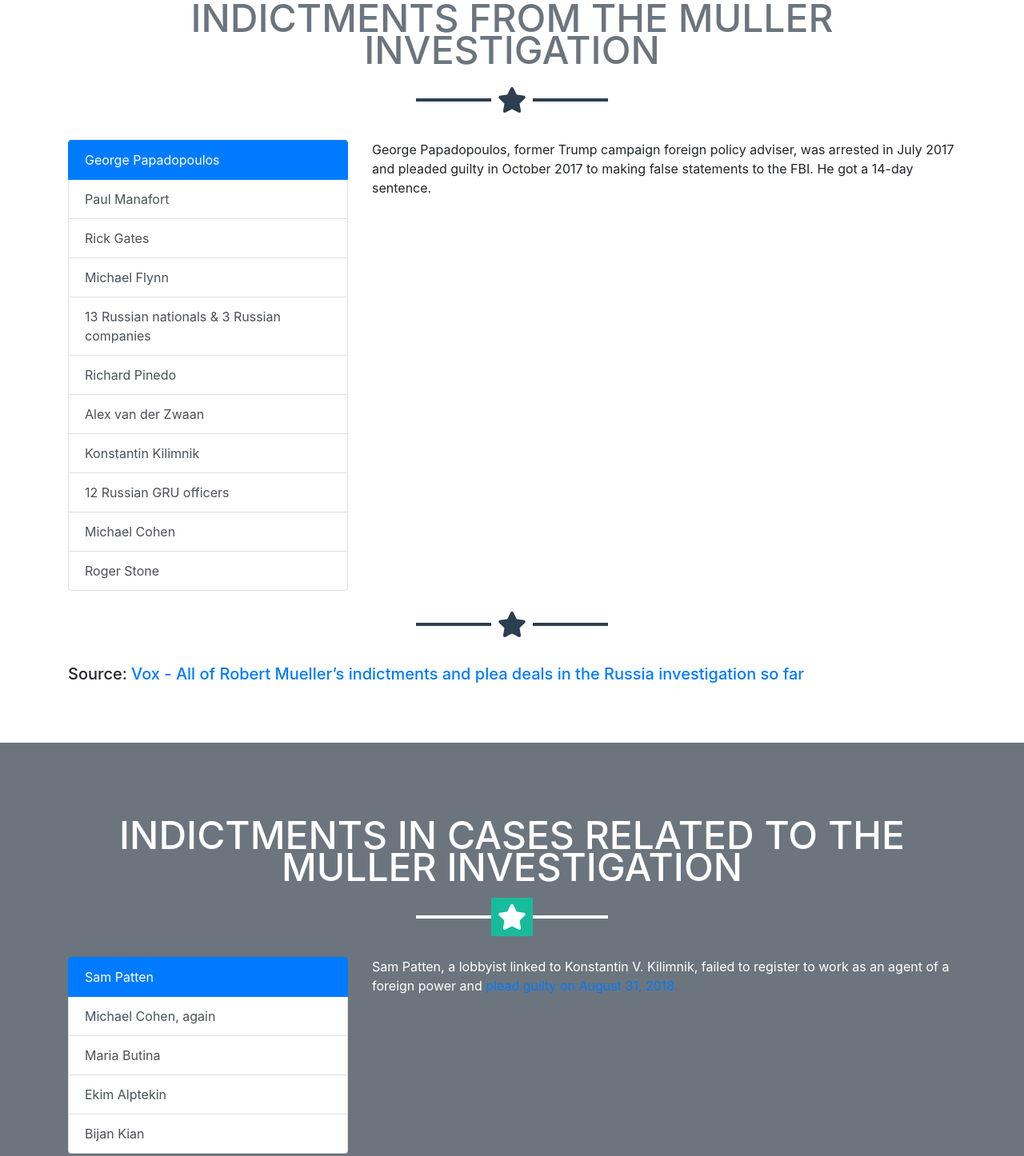
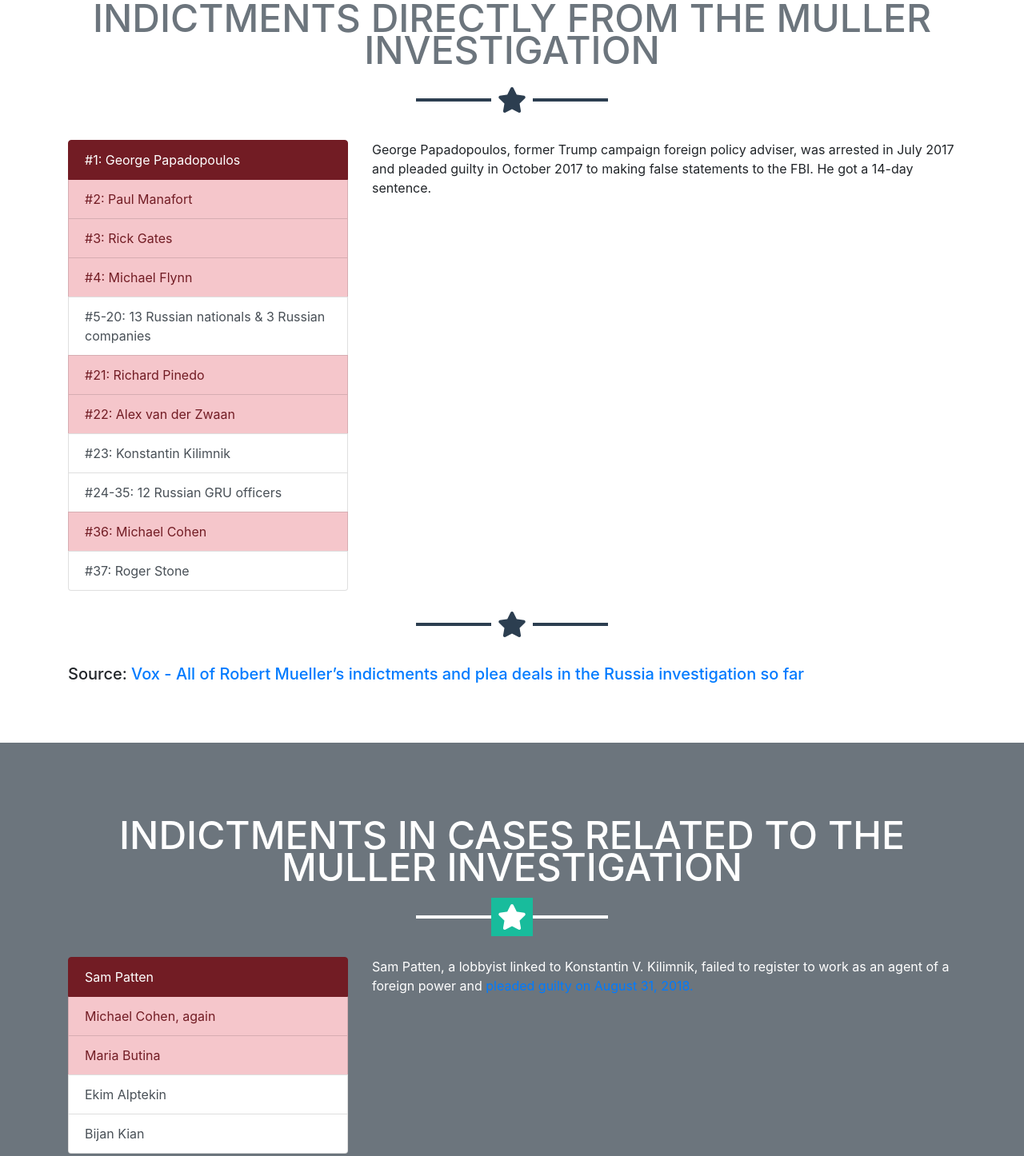
Before and after one commit to atlc/witch-hunt-tally, a website with bundled scripts: page index.html in a window 1280 px wide. Shown: the part 941-2387 px from the top of the page at 80% size. Built offline with nearby package versions, Linux system fonts and the light colour scheme.

Commit message:
Changed pleaded/convicted/sentenced parties to be highlighted in red

```diff
--- a/index.html
+++ b/index.html
@@ -62,22 +62,22 @@
     <!-- Indictments Section -->
     <section class="portfolio" id="indictments">
       <div class="container">
-        <h2 class="text-center text-uppercase text-secondary mb-0">Indictments from the Muller Investigation</h2>
+        <h2 class="text-center text-uppercase text-secondary mb-0">Indictments directly from the Muller Investigation</h2>
         <hr class="star-dark mb-5">
         <div class="row">
           <div class="center col-4">
             <div class="list-group" id="list-tab" role="tablist">
-              <a class="list-group-item list-group-item-action active" id="list-papadopoulos-list" data-toggle="list" href="#list-papadopoulos" role="tab" aria-controls="home">George Papadopoulos</a>
-              <a class="list-group-item list-group-item-action" id="list-manafort-list" data-toggle="list" href="#list-manafort" role="tab" aria-controls="profile">Paul Manafort</a>
-              <a class="list-group-item list-group-item-action" id="list-gates-list" data-toggle="list" href="#list-gates" role="tab" aria-controls="messages">Rick Gates</a>
-              <a class="list-group-item list-group-item-action" id="list-flynn-list" data-toggle="list" href="#list-flynn" role="tab" aria-controls="settings">Michael Flynn</a>
-              <a class="list-group-item list-group-item-action" id="list-russians-list" data-toggle="list" href="#list-russians" role="tab" aria-controls="settings">13 Russian nationals & 3 Russian companies</a>
-              <a class="list-group-item list-group-item-action" id="list-pinedo-list" data-toggle="list" href="#list-pinedo" role="tab" aria-controls="settings">Richard Pinedo</a>
-              <a class="list-group-item list-group-item-action" id="list-vanderzwaan-list" data-toggle="list" href="#list-vanderzwaan" role="tab" aria-controls="settings">Alex van der Zwaan</a>
-              <a class="list-group-item list-group-item-action" id="list-kilimnik-list" data-toggle="list" href="#list-kilimnik" role="tab" aria-controls="settings">Konstantin Kilimnik</a>
-              <a class="list-group-item list-group-item-action" id="list-GRU-list" data-toggle="list" href="#list-GRU" role="tab" aria-controls="settings">12 Russian GRU officers</a>
-              <a class="list-group-item list-group-item-action" id="list-cohen-list" data-toggle="list" href="#list-cohen" role="tab" aria-controls="settings">Michael Cohen</a>
-              <a class="list-group-item list-group-item-action" id="list-stone-list" data-toggle="list" href="#list-stone" role="tab" aria-controls="settings">Roger Stone</a>
+              <a class="list-group-item list-group-item-action list-group-item-danger active" id="list-papadopoulos-list" data-toggle="list" href="#list-papadopoulos" role="tab" aria-controls="home">#1:  George Papadopoulos</a>
+              <a class="list-group-item list-group-item-action list-group-item-danger" id="list-manafort-list" data-toggle="list" href="#list-manafort" role="tab" aria-controls="profile">#2:  Paul Manafort</a>
+              <a class="list-group-item list-group-item-action list-group-item-danger" id="list-gates-list" data-toggle="list" href="#list-gates" role="tab" aria-controls="messages">#3:  Rick Gates</a>
+              <a class="list-group-item list-group-item-action list-group-item-danger" id="list-flynn-list" data-toggle="list" href="#list-flynn" role="tab" aria-controls="settings">#4:  Michael Flynn</a>
+              <a class="list-group-item list-group-item-action" id="list-russians-list" data-toggle="list" href="#list-russians" role="tab" aria-controls="settings">#5-20:  13 Russian nationals & 3 Russian companies</a>
+              <a class="list-group-item list-group-item-action list-group-item-danger" id="list-pinedo-list" data-toggle="list" href="#list-pinedo" role="tab" aria-controls="settings">#21:  Richard Pinedo</a>
+              <a class="list-group-item list-group-item-action list-group-item-danger" id="list-vanderzwaan-list" data-toggle="list" href="#list-vanderzwaan" role="tab" aria-controls="settings">#22:  Alex van der Zwaan</a>
+              <a class="list-group-item list-group-item-action" id="list-kilimnik-list" data-toggle="list" href="#list-kilimnik" role="tab" aria-controls="settings">#23:  Konstantin Kilimnik</a>
+              <a class="list-group-item list-group-item-action" id="list-GRU-list" data-toggle="list" href="#list-GRU" role="tab" aria-controls="settings">#24-35:  12 Russian GRU officers</a>
+              <a class="list-group-item list-group-item-action list-group-item-danger" id="list-cohen-list" data-toggle="list" href="#list-cohen" role="tab" aria-controls="settings">#36:  Michael Cohen</a>
+              <a class="list-group-item list-group-item-action" id="list-stone-list" data-toggle="list" href="#list-stone" role="tab" aria-controls="settings">#37:  Roger Stone</a>
             </div>
           </div>
           <div class="col-8">
@@ -90,7 +90,7 @@
               <div class="tab-pane fade" id="list-pinedo" role="tabpanel" aria-labelledby="list-pinedo-list">This California man pleaded guilty to an identity theft charge in connection with the Russian indictments, and has agreed to cooperate with Mueller. He was sentenced to 6 months in prison and 6 months of home detention in October 2018.</div>
               <div class="tab-pane fade" id="list-vanderzwaan" role="tabpanel" aria-labelledby="list-vanderzwaan-list">This London lawyer pleaded guilty to making false statements to the FBI about his contacts with Rick Gates and another unnamed person based in Ukraine. He was sentenced to 30 days in jail and has completed his sentence.</div>
               <div class="tab-pane fade" id="list-kilimnik" role="tabpanel" aria-labelledby="list-kilimnik-list">This longtime business associate of Manafort and Gates, who’s currently based in Russia, was charged alongside Manafort with attempting to obstruct justice by tampering with witnesses in Manafort’s pending case last year.</div>
-              <div class="tab-pane fade" id="list-GRU" role="tabpanel" aria-labelledby="list-GRU-list">These officers of Russia’s military intelligence service were charged with crimes related to the hacking and leaking of leading Democrats’ emails in 2016</div>
+              <div class="tab-pane fade" id="list-GRU" role="tabpanel" aria-labelledby="list-GRU-list">These officers of Russia’s military intelligence service were charged with crimes related to the hacking and leaking of leading Democrats’ emails in 2016.</div>
               <div class="tab-pane fade" id="list-cohen" role="tabpanel" aria-labelledby="list-cohen-list">In August 2018, Trump’s former lawyer pleaded guilty to 8 counts — tax and bank charges, related to his finances and taxi business, and campaign finance violations — related to hush money payments to women who alleged affairs with Donald Trump, as part of a separate investigation in New York (that Mueller had handed off). But in November, he made a plea deal with Mueller too, for lying to Congress about efforts to build a Trump Tower in Moscow.</div>
               <div class="tab-pane fade" id="list-stone" role="tabpanel" aria-labelledby="list-stone-list">In January 2019, Mueller indicted longtime Trump adviser Roger Stone on 7 counts. He accused Stone of lying to the House Intelligence Committee about his efforts to get in touch with WikiLeaks during the campaign, and tampering with a witness who could have debunked his story.</div>
             </div>
@@ -109,18 +109,18 @@
         <div class="row">
           <div class="center col-4">
             <div class="list-group" id="list-tab" role="tablist">
-              <a class="list-group-item list-group-item-action active" id="list-patten-list" data-toggle="list" href="#list-patten" role="tab" aria-controls="home">Sam Patten</a>
-              <a class="list-group-item list-group-item-action" id="list-cohen-again-list" data-toggle="list" href="#list-cohen-again" role="tab" aria-controls="profile">Michael Cohen, again</a>
-              <a class="list-group-item list-group-item-action" id="list-butina-list" data-toggle="list" href="#list-butina" role="tab" aria-controls="messages">Maria Butina</a>
+              <a class="list-group-item list-group-item-action list-group-item-danger active" id="list-patten-list" data-toggle="list" href="#list-patten" role="tab" aria-controls="home">Sam Patten</a>
+              <a class="list-group-item list-group-item-action list-group-item-danger" id="list-cohen-again-list" data-toggle="list" href="#list-cohen-again" role="tab" aria-controls="profile">Michael Cohen, again</a>
+              <a class="list-group-item list-group-item-action list-group-item-danger" id="list-butina-list" data-toggle="list" href="#list-butina" role="tab" aria-controls="messages">Maria Butina</a>
               <a class="list-group-item list-group-item-action" id="list-alptekin-list" data-toggle="list" href="#list-alptekin" role="tab" aria-controls="settings">Ekim Alptekin</a>
               <a class="list-group-item list-group-item-action" id="list-kian-list" data-toggle="list" href="#list-kian" role="tab" aria-controls="settings">Bijan Kian</a>
             </div>
           </div>
           <div class="col-8">
             <div class="tab-content" id="nav-tabContent">
-              <div class="tab-pane fade show active" id="list-patten" role="tabpanel" aria-labelledby="list-patten-list">Sam Patten, a lobbyist linked to Konstantin V. Kilimnik, failed to register to work as an agent of a foreign power and <a href="https://www.nytimes.com/2018/08/31/us/politics/patten-fara-manafort.html">plead guilty on August 31, 2018.</a></div>
-              <div class="tab-pane fade" id="list-cohen-again" role="tabpanel" aria-labelledby="list-cohen-again-list">Michael Cohen plead guilty to crimes of tax exvasion, bank fraud, and campaign finance violations of <a href="https://www.nytimes.com/2018/12/12/nyregion/michael-cohen-sentence-trump.html">August 21, 2018</a>, and was sentence to 3 years in prison to be served concurrently with his charges from the Muller Investigation.</div>
-              <div class="tab-pane fade" id="list-butina" role="tabpanel" aria-labelledby="list-butina-list">Maria Butina, alleged Russian agent, plead guilty on <a href="https://www.nytimes.com/2018/12/13/us/politics/butina-guilty.html">December 13, 2018</a> to charges of conspiring to act as a foreign agent.</div>
+              <div class="tab-pane fade show active" id="list-patten" role="tabpanel" aria-labelledby="list-patten-list">Sam Patten, a lobbyist linked to Konstantin V. Kilimnik, failed to register to work as an agent of a foreign power and <a href="https://www.nytimes.com/2018/08/31/us/politics/patten-fara-manafort.html"> pleaded guilty on August 31, 2018.</a></div>
+              <div class="tab-pane fade" id="list-cohen-again" role="tabpanel" aria-labelledby="list-cohen-again-list">Michael Cohen pleaded guilty to crimes of tax exvasion, bank fraud, and campaign finance violations of <a href="https://www.nytimes.com/2018/12/12/nyregion/michael-cohen-sentence-trump.html">August 21, 2018</a>, and was sentenced to 3 years in prison to be served concurrently with his charges from the Muller Investigation.</div>
+              <div class="tab-pane fade" id="list-butina" role="tabpanel" aria-labelledby="list-butina-list">Maria Butina, alleged Russian agent, pleaded guilty on <a href="https://www.nytimes.com/2018/12/13/us/politics/butina-guilty.html">December 13, 2018</a> to charges of conspiring to act as a foreign agent.</div>
               <div class="tab-pane fade" id="list-alptekin" role="tabpanel" aria-labelledby="list-alptekin-list">Ekim Alptekin, a former business associate of Michael Flynn, was charged on <a href="https://www.nytimes.com/2018/12/17/us/politics/flynn-turkey-bijan-kian.html">December 17, 2018</a> for conspiring to violate federal lobbying rules and lying to the F.B.I.</div>
               <div class="tab-pane fade" id="list-kian" role="tabpanel" aria-labelledby="list-kian-list">Bijan Kian, another former business associate of Flynn was also charged on <a href="https://www.nytimes.com/2018/12/17/us/politics/flynn-turkey-bijan-kian.html">December 17, 2018</a> for conspiring to violate federal lobbying rules.</div>
             </div>
```
